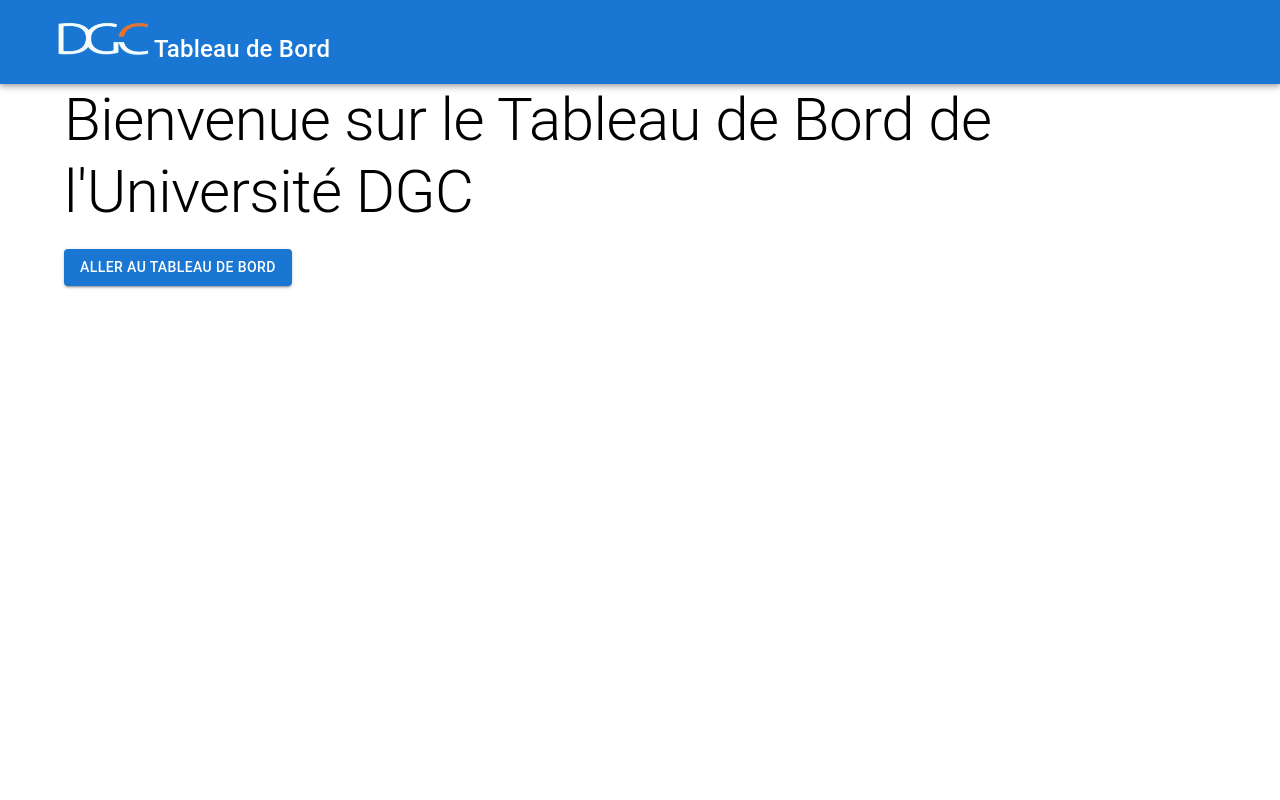
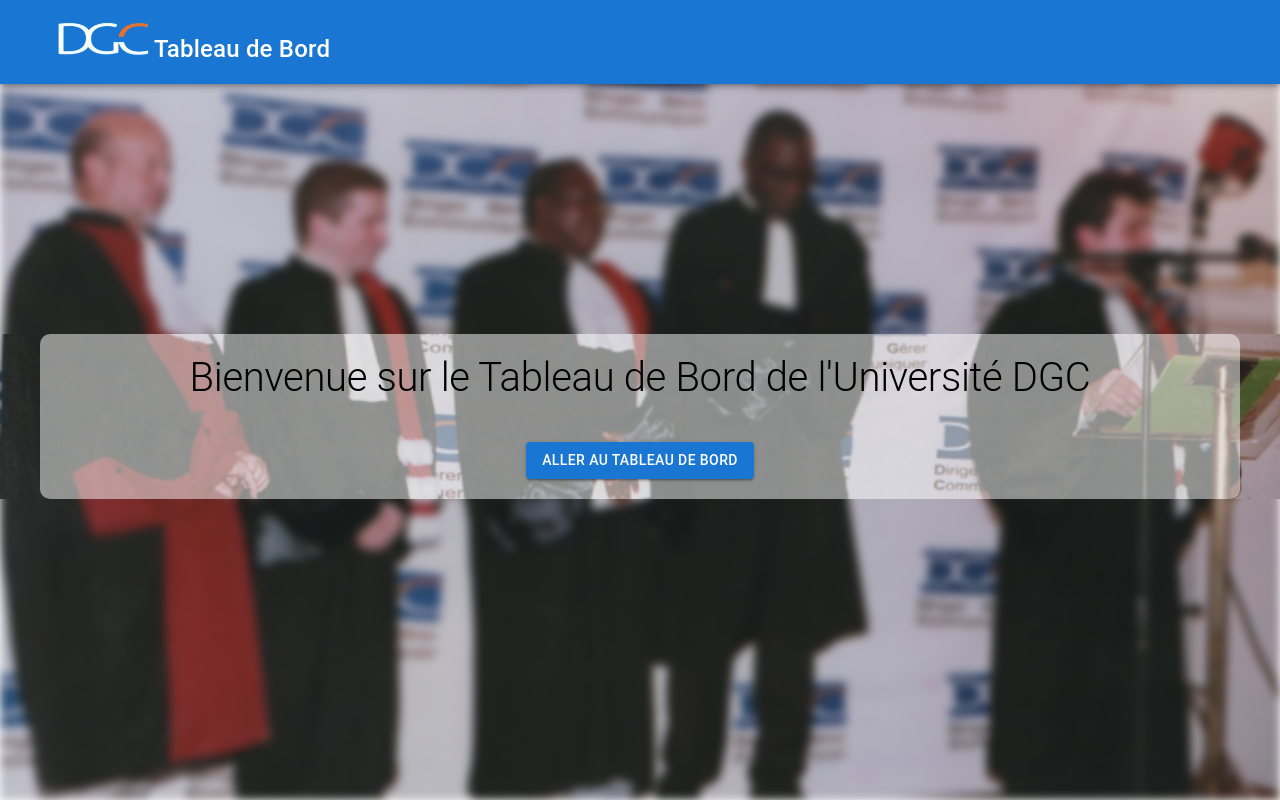
Before and after one commit to MrKenyB/university-dashboard, a React (Create React App) app: page / in a window 1280 px wide. Built offline with nearby package versions, Linux system fonts and the light colour scheme.

Commit message:
Mise à jour du Dashboard avec la fonctionnalité de détails des étudiants

```diff
--- /dev/null
+++ b/src/pages/Home.css
@@ -0,0 +1,39 @@
+/* Home.css */
+.body-background {
+    background-image: url('../images/home.png'); /* Chemin vers votre image de fond */
+    background-size: cover; /* Couvrir toute la page avec l'image */
+    background-position: center; /* Centrer l'image */
+    background-attachment: fixed; /* Fixer l'image pour qu'elle reste en arrière-plan */
+  }
+
+  .background {
+    position: fixed; /* Fixe l'arrière-plan flou pour couvrir toute la fenêtre */
+    top: 0;
+    left: 0;
+    width: 100%;
+    height: 100%;
+    background-image: url('../images/home.png'); /* Chemin vers votre image de fond */
+    background-size: cover; /* Couvrir toute la page avec l'image */
+    background-position: center; /* Centrer l'image */
+    background-attachment: fixed; /* Fixer l'image pour qu'elle reste en arrière-plan */
+    filter: blur(5px); /* Appliquer un flou à l'arrière-plan */
+    z-index: -1; /* Placer en arrière-plan */
+  }
+
+  .container {
+    background-color: rgba(255, 255, 255, 0.5); /* Couleur de fond du container avec opacité */
+    padding: 20px; /* Espacement intérieur du container */
+    border-radius: 10px; /* Bordure arrondie du container */
+    margin: 250px auto; /* Centrer le container horizontalement et le décaler vers le bas */
+    max-width: 800px; /* Largeur maximale du container */
+    text-align: center; /* Centrer le contenu du container */
+  }
+
+  .container h2 {
+    font-size: 2.5rem; /* Taille de police du titre */
+    margin-bottom: 20px; /* Espacement en bas du titre */
+  }
+
+  .container button {
+    margin-top: 20px; /* Espacement au-dessus du bouton */
+  }
--- a/src/pages/Home.js
+++ b/src/pages/Home.js
@@ -2,10 +2,13 @@
 import React from 'react';
 import { Link } from 'react-router-dom';
 import { Container, Typography, Button } from '@mui/material';
+import './Home.css'; // Import du fichier CSS
 
 const Home = () => {
   return (
-    <Container>
+    <div className="body-background">
+      <div className="background"></div> {/* Ajouter l'élément d'arrière-plan flou */}
+      <Container className="container">
         <Typography variant="h2" gutterBottom>Bienvenue sur le Tableau de Bord de l'Université DGC</Typography>
         <Button variant="contained" color="primary">
           <Link to="/dashboard" style={{ color: 'white', textDecoration: 'none' }}>
@@ -13,6 +16,7 @@ const Home = () => {
           </Link>
         </Button>
       </Container>
+    </div>
   );
 };
 
```
Also changed, not shown: src/images/home.png (added). Lines whose indentation alone changed are shown as unchanged.
